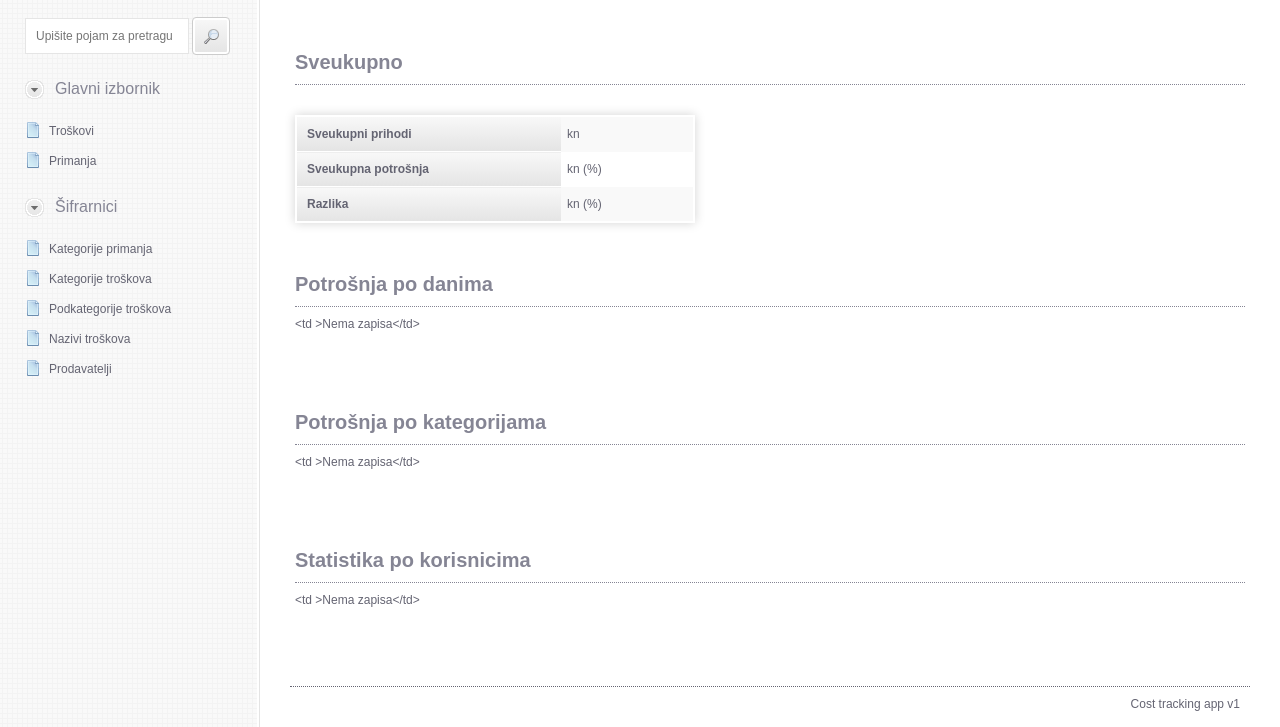
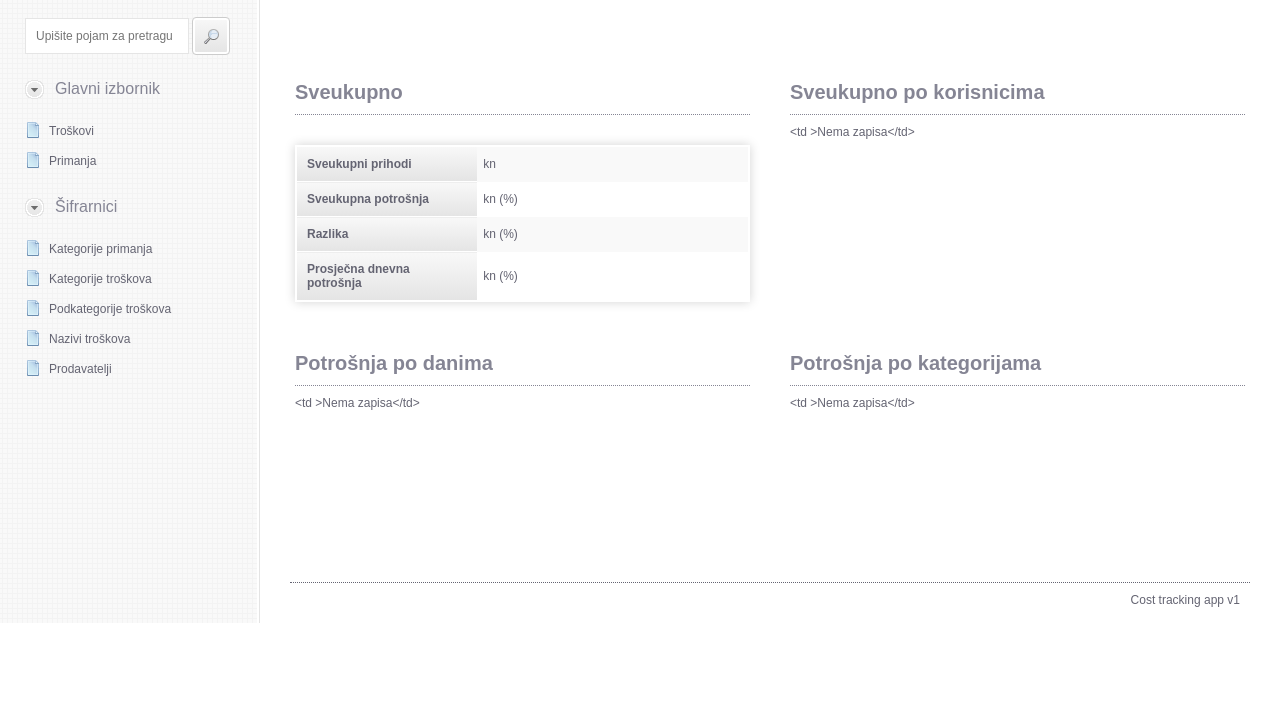
Before and after one commit to omago/cost_tracking, a Django app: template core/templates/default/index.html in a window 1280 px wide. Shown: the part 177-904 px from the top of the page. After the commit the page ends 800 px from the top, so only its background shows below. Run offline with Django 3.2, Linux system fonts and the light colour scheme; the template is opened without the code that fills it, so the values that code supplies are empty.

Commit message:
izmjena homescreena

```diff
--- a/core/static/css/style.css
+++ b/core/static/css/style.css
@@ -317,7 +317,7 @@
 
 /* overrides */
 .form .grid { margin-top: 0px; margin-bottom: 20px; }
-.grid.total th { padding-left: 10px; }
+.grid.total th { padding-left: 10px; width: 40%; }
 #related-entities .grid { margin-bottom: 40px; }
 
 /* icons */
--- a/core/templates/default/index.html
+++ b/core/templates/default/index.html
@@ -6,9 +6,12 @@
 {% block content %}
     <h1>Pregled za mjesec {{current_month}}/{{current_year}} na dan {{current_day}}.{{current_month}}.{{current_year}}</h1>
 
+
+    <div class="grid-50 padding-right-20">
+
         <h2>Sveukupno</h2>
 
-    <table style="width: 400px" class="grid report total">
+        <table class="grid report total">
             <tbody>
                 <tr>
                     <th class="left padding-10">Sveukupni prihodi</th>
@@ -22,58 +25,17 @@
                     <th class="left padding-10">Razlika</th>
                     <td class="left">{{left_to_spent}} kn ({{left_to_spent_percentage|floatformat:2}}%)</td>
                 </tr>
+                <tr>
+                    <th class="left padding-10">Prosječna dnevna potrošnja</th>
+                    <td class="left">{{avarage_spendings_per_day|floatformat:2}} kn ({{avarage_spendings_per_day_percentage|floatformat:2}}%)</td>
+                </tr>
             </tbody>
         </table>
+    </div>
 
-    <h2>Potrošnja po danima</h2>
+    <div class="grid-50 padding-left-20">
 
-    <table class="grid">
-        {% if spendings_by_days %}
-            <tr>
-                {% th "Dan" None "25" "left" %}
-                {% th "Potrošnja" None "25" "left" %}
-            </tr>
-            {% for spending_by_day in spendings_by_days %}
-                <tr>
-                    <td class="left">{{spending_by_day|dict_value:"day"}}</td>
-                    <td class="left">{{spending_by_day|dict_value:"sum"}} kn</td>
-                </tr>
-            {% endfor %}
-        {% else %}
-            <tr>
-                {% td "Nema zapisa" %}
-            </tr>
-        {% endif %}
-    </table>
-
-    <h2>Potrošnja po kategorijama</h2>
-
-    <table class="grid">
-        {% if spendings_by_categories %}
-            <tr>
-                {% th "Kategorija" None "25" "left" %}
-                {% th "Potrošnja" None "25" "left" %}
-                {% th "Budget" None "25" "left" %}
-                {% th "Razlika" None "25" "left" %}
-            </tr>
-            {% for spending_by_category in spendings_by_categories %}
-                <tr>
-                    {% with category_link=spending_by_category|dict_value:"category_link" %}
-                        {% td category_link None "left" %}
-                    {% endwith %}
-                    <td class="left">{% if spending_by_category|dict_value:"sum" %} {{spending_by_category|dict_value:"sum"}} kn ({{spending_by_category|dict_value:"sum_percentage"|floatformat:2}}%) {% endif%}</td>
-                    <td class="left">{% if spending_by_category|dict_value:"monthly_budget" %} {{spending_by_category|dict_value:"monthly_budget"}} kn {% endif%}</td>
-                    <td class="left">{% if spending_by_category|dict_value:"left_to_spent" %} {{spending_by_category|dict_value:"left_to_spent"}} kn {% endif%}</td>
-                </tr>
-            {% endfor %}
-        {% else %}
-            <tr>
-                {% td "Nema zapisa" %}
-            </tr>
-        {% endif %}
-    </table>
-
-    <h2>Statistika po korisnicima</h2>
+        <h2>Sveukupno po korisnicima</h2>
 
         <table class="grid">
             {% if spendings_by_users %}
@@ -100,5 +62,66 @@
             {% endif %}
 
         </table>
+    </div>
+
+    <div class="clear"></div>
+
+
+    <div class="grid-50 padding-right-20">
+        <h2>Potrošnja po danima</h2>
+
+        <table class="grid">
+            {% if spendings_by_days %}
+                <tr>
+                    {% th "Dan" None "25" "left" %}
+                    {% th "Potrošnja" None "25" "left" %}
+                </tr>
+                {% for spending_by_day in spendings_by_days %}
+                    <tr>
+                        <td class="left"><a href="{{spending_by_day|dict_value:"date_url"}}">{{spending_by_day|dict_value:"date"}}</a></td>
+                        <td class="left">{{spending_by_day|dict_value:"sum"}} kn</td>
+                    </tr>
+                {% endfor %}
+            {% else %}
+                <tr>
+                    {% td "Nema zapisa" %}
+                </tr>
+            {% endif %}
+        </table>
+    </div>
+
+    <div class="grid-50 padding-left-20">
+        <h2>Potrošnja po kategorijama</h2>
+
+        <table class="grid">
+            {% if spendings_by_categories %}
+                <tr>
+                    {% th "Kategorija" None "40" "left" %}
+                    {% th "Potrošnja" None "30" "left" %}
+                    {% th "Budget" None "15" "left" %}
+                    {% th "Razlika" None "15" "left" %}
+                </tr>
+                {% for spending_by_category in spendings_by_categories %}
+                    <tr>
+                        {% with category_link=spending_by_category|dict_value:"category_link" %}
+                            {% td category_link None "left" %}
+                        {% endwith %}
+                        <td class="left">{% if spending_by_category|dict_value:"sum" %} {{spending_by_category|dict_value:"sum"}} kn ({{spending_by_category|dict_value:"sum_percentage"|floatformat:2}}%) {% endif%}</td>
+                        <td class="left">{% if spending_by_category|dict_value:"monthly_budget" %} {{spending_by_category|dict_value:"monthly_budget"}} kn {% endif%}</td>
+                        <td class="left">{% if spending_by_category|dict_value:"left_to_spent" %} {{spending_by_category|dict_value:"left_to_spent"}} kn {% endif%}</td>
+                    </tr>
+                {% endfor %}
+            {% else %}
+                <tr>
+                    {% td "Nema zapisa" %}
+                </tr>
+            {% endif %}
+        </table>
+
+    </div>
+
+    <div class="clear"></div>
+
+
 
 {% endblock %}
--- a/cost/views.py
+++ b/cost/views.py
@@ -41,6 +41,7 @@
     order_type = request.GET.get("order_type", None)
 
     month = request.GET.get("month", None)
+    day = request.GET.get("day", None)
     amount_from = request.GET.get("amount_from", None)
     amount_to = request.GET.get("amount_to", None)
     paid_by = request.GET.get("paid_by", None)
@@ -51,6 +52,9 @@
 
     if month:
         rows_list = rows_list.filter(date_of_cost__month=month)
+
+    if day:
+        rows_list = rows_list.filter(date_of_cost__day=day)
 
     if amount_from:
         rows_list = rows_list.filter(amount__gte=amount_from)
```
Also changed, not shown: core/views/default.py (+6 -2 lines), cost/forms.py (+8 -0 lines), 3 other files. Lines whose indentation alone changed are shown as unchanged.
